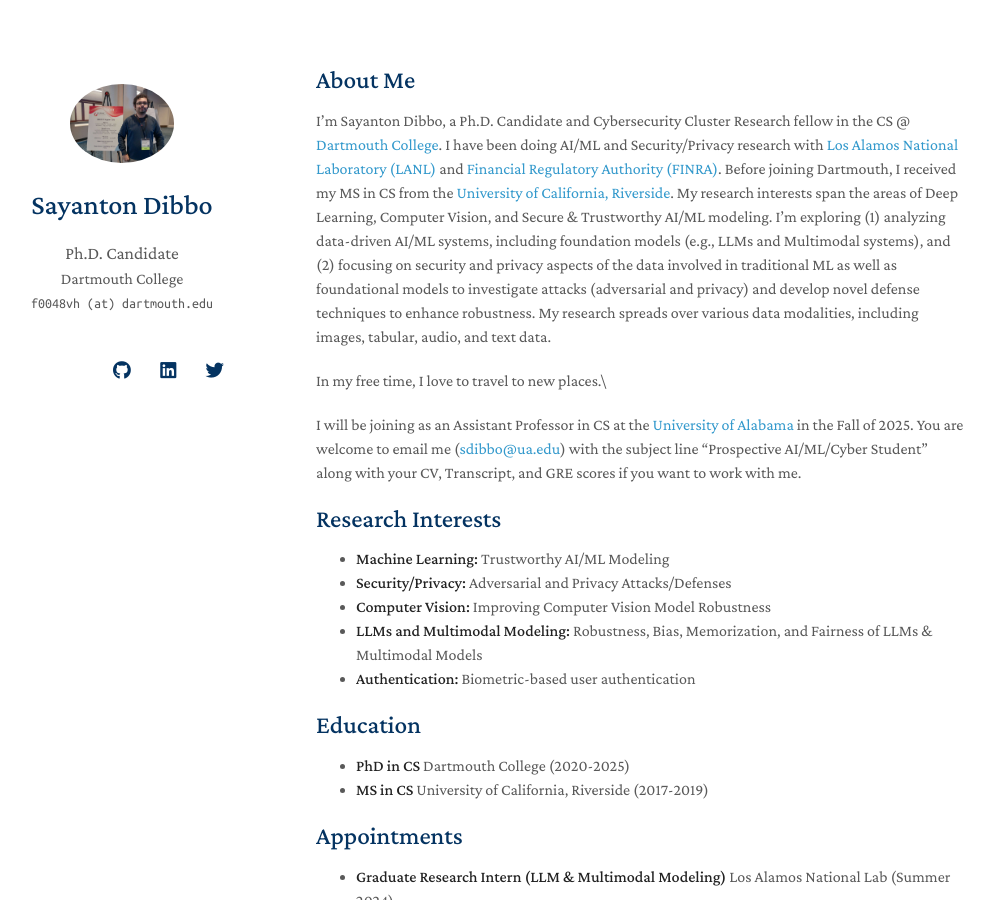
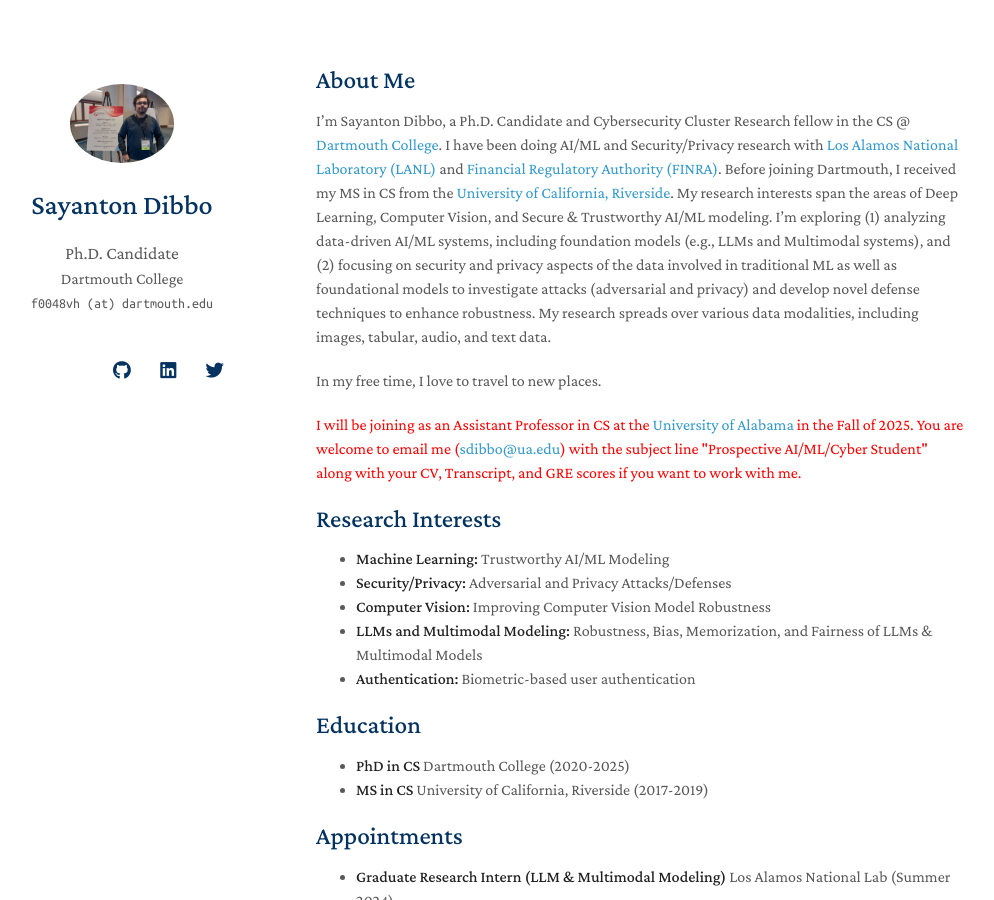
Before and after one commit to SayantonDibbo/SayantonDibbo.github.io, a Jekyll site: the page built from index.md, in a window 1280 px wide and 900 px high. Shown: the whole window, without its empty margins (154-1148 px from the left). Built offline with Jekyll 4.4.1, drawn with Linux system fonts in a browser that asks for light colours; nearby versions of some CDN libraries; a style sheet for code colours, icons or effects is not loaded; our own code applies the rules of GitHub Pages for plain Markdown files.

Commit message:
Update index.md

```diff
--- a/index.md
+++ b/index.md
@@ -7,9 +7,9 @@
 I'm Sayanton Dibbo, a Ph.D. Candidate and Cybersecurity Cluster Research fellow in the CS @ <a href="https://web.cs.dartmouth.edu/">Dartmouth College</a>. I have been doing AI/ML and Security/Privacy research with <a href="https://lanl.gov/">Los Alamos National Laboratory (LANL)</a>  and <a href="https://www.finra.org/">Financial Regulatory Authority (FINRA)</a>. Before joining Dartmouth, I received my MS in CS from the <a href="https://www1.cs.ucr.edu/">University of California, Riverside</a>.
 My research interests span the areas of Deep Learning, Computer Vision, and Secure & Trustworthy AI/ML modeling.  I'm exploring (1) analyzing data-driven AI/ML systems, including foundation models  (e.g., LLMs and Multimodal systems), and (2) focusing on security and privacy aspects of the data involved in traditional ML as well as foundational models to investigate attacks (adversarial and privacy) and develop novel defense techniques to enhance robustness. My research spreads over various data modalities, including images, tabular, audio, and text data.
 
-In my free time, I love to travel to new places.\\
+In my free time, I love to travel to new places.
 
-I will be joining as an Assistant Professor in CS at the <a href="https://www.ua.edu/">University of Alabama</a>  in the Fall of 2025. You are welcome to email me (<a href="sdibbo@ua.edu">sdibbo@ua.edu</a>) with the subject line "Prospective AI/ML/Cyber Student" along with your CV, Transcript, and GRE scores if you want to work with me.
+<p style="color:red">I will be joining as an Assistant Professor in CS at the <a href="https://www.ua.edu/">University of Alabama</a>  in the Fall of 2025. You are welcome to email me (<a href="sdibbo@ua.edu">sdibbo@ua.edu</a>) with the subject line "Prospective AI/ML/Cyber Student" along with your CV, Transcript, and GRE scores if you want to work with me. </p>
 
 
 ## Research Interests
```
